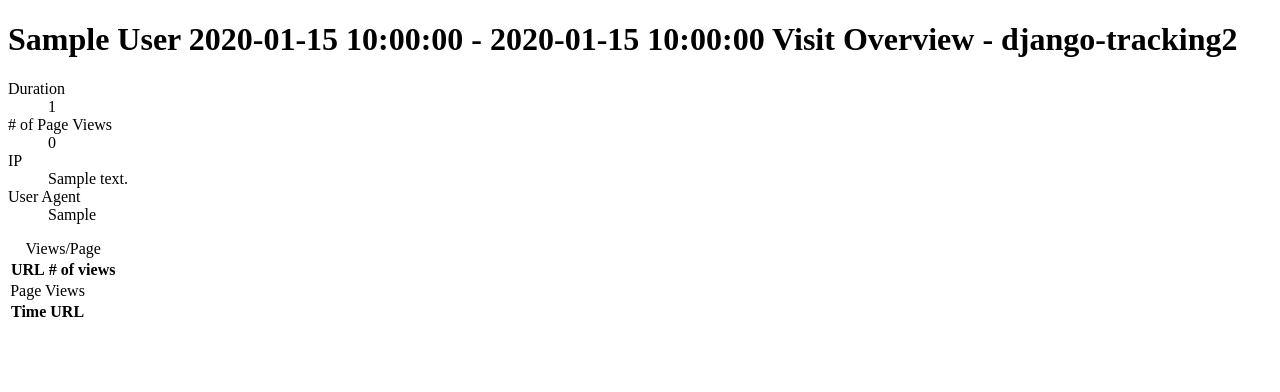
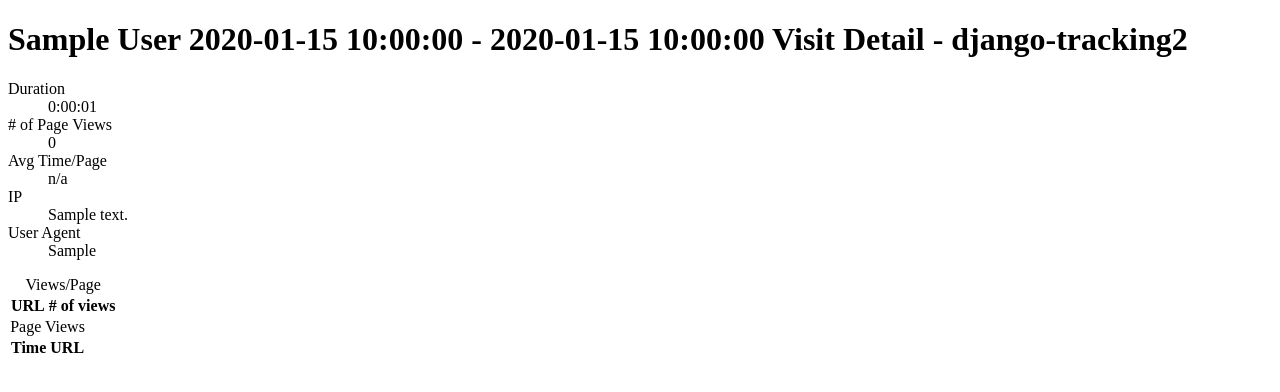
Before and after one commit to bruth/django-tracking2, a Django app: a page that uses tracking/templates/tracking/visitor_visits.html in a window 1280 px wide. Shown: the top 392 px of the page. Run offline with Django 3.2, Linux system fonts and the light colour scheme; a user stored in the database is signed in; tables that the repository leaves empty hold one stand-in row (values such as "Sample post"); lists and menus that the app fills with data are empty.

Commit message:
In progress of refining views.

```diff
--- a/tracking/models.py
+++ b/tracking/models.py
@@ -38,7 +38,7 @@ class Visitor(models.Model):
     # Update to GenericIPAddress in Django 1.4
     ip_address = models.CharField(max_length=39, editable=False)
     user_agent = models.TextField(null=True, editable=False)
-    start_time = models.DateTimeField(default=timezone.now, editable=False)
+    start_time = models.DateTimeField(default=timezone.now, editable=False, db_index=True)
     expiry_age = models.IntegerField(null=True, editable=False)
     expiry_time = models.DateTimeField(null=True, editable=False)
     time_on_site = models.IntegerField(null=True, editable=False)
@@ -89,11 +89,11 @@ class Pageview(models.Model):
         related_name='pageviews',
         on_delete=models.CASCADE,
     )
-    url = models.TextField(null=False, editable=False)
+    url = models.TextField(null=False, editable=False, db_index=True)
     referer = models.TextField(null=True, editable=False)
     query_string = models.TextField(null=True, editable=False)
     method = models.CharField(max_length=20, null=True)
-    view_time = models.DateTimeField()
+    view_time = models.DateTimeField(db_index=True)
 
     objects = PageviewManager()
 
--- a/tracking/templates/tracking/visitor_visits.html
+++ b/tracking/templates/tracking/visitor_visits.html
@@ -1,16 +1,18 @@
 <!DOCTYPE html>
 <html>
 <head>
-<title>{% firstof visit.user.get_full_name visit.user %} {{ visit.start_time|date:"Y-m-d H:i:s" }} - {{ visit.end_time|date:"Y-m-d H:i:s" }} Visit Overview - django-tracking2</title>
+<title>{% firstof visit.user.get_full_name visit.user %} {{ visit.start_time|date:"Y-m-d H:i:s" }} - {{ visit.end_time|date:"Y-m-d H:i:s" }} Visit Detail - django-tracking2</title>
 </head>
 <body>
-    <h1>{% firstof visit.user.get_full_name visit.user %} {{ visit.start_time|date:"Y-m-d H:i:s" }} - {{ visit.end_time|date:"Y-m-d H:i:s" }} Visit Overview - django-tracking2</h1>
+    <h1>{% firstof visit.user.get_full_name visit.user %} {{ visit.start_time|date:"Y-m-d H:i:s" }} - {{ visit.end_time|date:"Y-m-d H:i:s" }} Visit Detail - django-tracking2</h1>
     <div id="tracking-stats">
         <dl>
             <dt>Duration</dt>
             <dd>{{ visit.time_on_site }}</dt>
             <dt># of Page Views</dt>
             <dd>{{ pvcount }}</dt>
+            <dt>Avg Time/Page</dt>
+            <dd>{{ avg_time_per_page|default_if_none:"n/a" }}</dt>
             <dt>IP</dt>
             <dd>{{ visit.ip_address }}</dt>
             <dt>User Agent</dt>
--- a/tracking/views.py
+++ b/tracking/views.py
@@ -103,6 +103,8 @@ def visitor_overview(request, user_id):
 
     # queries take `date` objects (for now)
     user = Visitor.objects.user_stats(start_time, end_time).filter(pk=user_id).first()
+    if user:
+        user.time_on_site = timedelta(seconds=user.time_on_site)
     visits = Visitor.objects.filter(user=user, start_time__range=(start_time, end_time))
     paginator = Paginator(visits, 100)
 
@@ -120,6 +122,7 @@ def visitor_visits(request, visit_id):
     pvpage = request.GET.get('pvpage', 1)
     pvspage = request.GET.get('pvspage', 1)
     visit = get_object_or_404(Visitor, pk=visit_id)
+    visit.time_on_site = timedelta(seconds=visit.time_on_site)
     pvcount = visit.pageviews.count()
     pageviews = visit.pageviews.order_by('-view_time')
     pageview_stats = visit.pageviews.values('url').annotate(views=Count('url')).order_by('-views')
@@ -131,6 +134,7 @@ def visitor_visits(request, visit_id):
         'pageviews': pvpaginator.page(pvpage),
         'pageview_stats': pvspaginator.page(pvspage),
         'pvcount': pvcount,
+        'avg_time_per_page': visit.time_on_site/pvcount if pvcount else None
     }
     return render(request, 'tracking/visitor_visits.html', context)
 
@@ -140,13 +144,14 @@ def visitor_page_detail(request, user_id):
         page_url = request.GET['page_url']
     except:
         return HttpResponseNotFound()
+    page = request.GET.get('page', 1)
     user = get_object_or_404(get_user_model(), pk=user_id)
     aggs = Visitor.objects.filter(
         pageviews__url=page_url,
         user__pk=user_id,
-    ).values('pk').annotate(views=Count('pageciews')).aggregate(
-        Avg('pageviews__count'),
-        Sum('pageviews__count')
+    ).values('pk').annotate(views=Count('pageviews')).aggregate(
+        Avg('views'),
+        Sum('views')
     )
     visits = Visitor.objects.filter(
         pageviews__url=page_url,
@@ -155,11 +160,12 @@ def visitor_page_detail(request, user_id):
         'end_time',
         'start_time'
     )
+    paginator = Paginator(visits, 100)
 
     context = {
-        'total_views': aggs['pageviews__count__sum'],
-        'avg_views_per_visit': aggs['pageviews__count__avg'],
-        'visits': visits,
+        'total_views': aggs['views__sum'],
+        'avg_views_per_visit': aggs['views__avg'],
+        'visits': paginator.page(page),
         'user': user,
         'page_url': page_url,
     }
@@ -168,37 +174,50 @@ def visitor_page_detail(request, user_id):
 @permission_required('tracking.visitor_log')
 def visitor_pageview_detail(request, user_id, pageview_id):
     pageview = get_object_or_404(Pageview, pk=pageview_id, visitor__user_id=user_id)
+    next_pv = Pageview.objects.filter(
+        visitor__user_id=user_id,
+        view_time__gt=pageview.view_time,
+    ).order_by('view_time').first()
+    if next_pv:
+        duration = next_pv.view_time - pageview.view_time
+    else:
+        duration = None
 
     context = {
         'pageview': pageview,
+        'duration': duration,
     }
     return render(request, 'tracking/visitor_pageview_detail.html', context)
 
 @permission_required('tracking.visitor_log')
 def page_overview(request):
+    page = request.GET.get('page', 1)
     pageview_counts = Pageview.objects.values('url').annotate(views=Count('url')).order_by('-views')
+    paginator = Paginator(pageview_counts, 100)
 
     context = {
-        'pageview_counts': pageview_counts,
+        'pageview_counts': paginator.page(page),
         'total_page_views': reduce(lambda acc, c: acc + c['views'], pageview_counts, 0),
         'total_pages': len(pageview_counts),
     }
     return render(request, 'tracking/page_overview.html', context)
 
 @permission_required('tracking.visitor_log')
-def page_detail(request, page_url):
+def page_detail(request):
     try:
         page_url = request.GET['page_url']
     except:
         return HttpResponseNotFound()
+    page = request.GET.get('page', 1)
     pageviews = Pageview.objects.filter(url=page_url).order_by('-view_time')
     pv_count = pageviews.count()
     uniqueVisitors = Pageview.objects.values('visitor_id').distinct().count()
+    paginator = Paginator(pageviews, 100)
 
     context = {
         'total_views': pv_count,
         'visitors': uniqueVisitors,
-        'pageviews': pageviews.order_by('-view_time'),
+        'pageviews': paginator.page(page),
         'page_url': page_url,
     }
     return render(request, 'tracking/page_detail.html', context)
```
Also changed, not shown: tracking/templates/tracking/page_detail.html (+12 -0 lines), tracking/templates/tracking/page_overview.html (+12 -0 lines), tracking/templates/tracking/visitor_page_detail.html (+15 -3 lines), tracking/templates/tracking/visitor_pageview_detail.html (+5 -2 lines).
